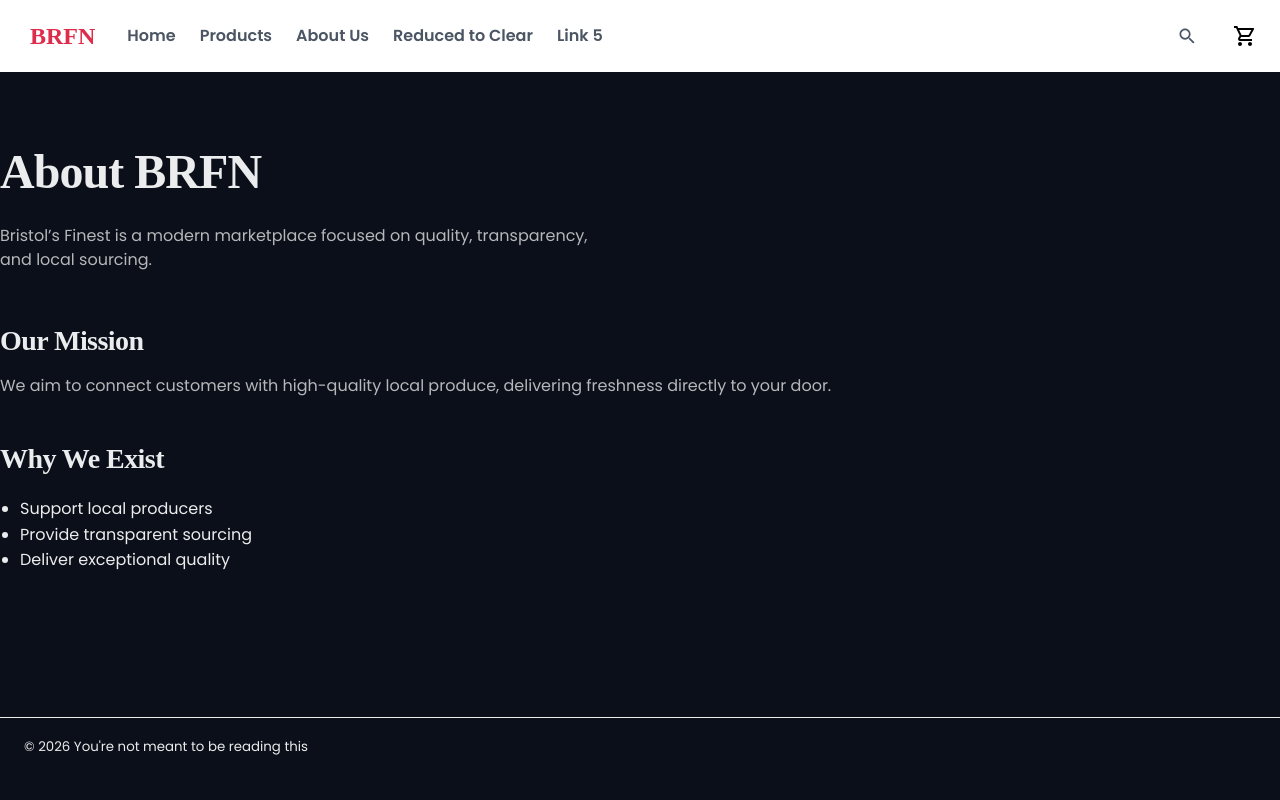
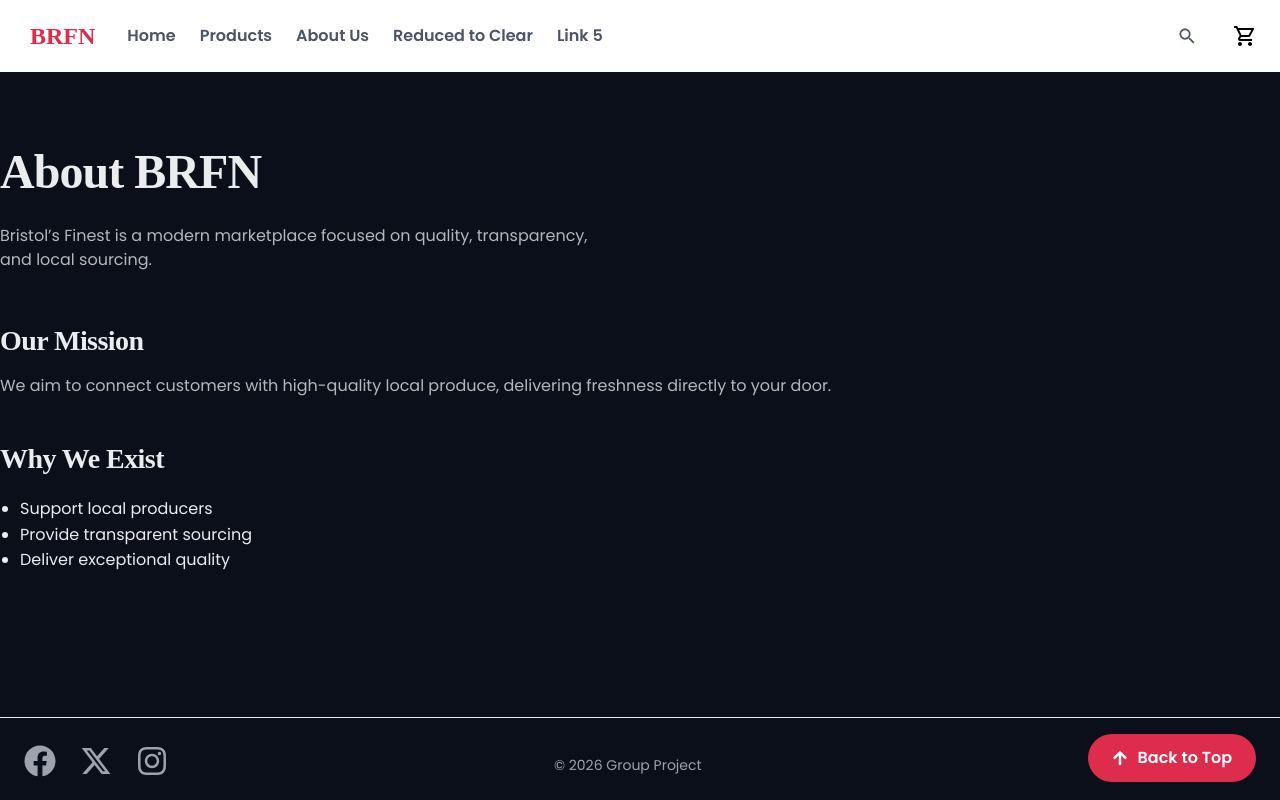
Before and after one commit to Zednin/DaESD_GP, a React app in the folder frontend/: page /about in a window 1280 px wide. Built offline with nearby package versions, Linux system fonts and the light colour scheme; the HTML template or start-up script is replaced by a standard one; a web font is replaced by a local one.

Commit message:
BRFN-58: Added Footer component with social media links and scroll to top functionality

```diff
--- a/frontend/src/components/Footer.jsx
+++ b/frontend/src/components/Footer.jsx
@@ -1,7 +1,43 @@
+import { FaFacebook, FaInstagram, FaArrowUp } from "react-icons/fa";
+import { FaXTwitter } from "react-icons/fa6";
+import styles from "./Footer.module.css";
+
 export default function Footer() {
+  const scrollToTop = () => {
+    window.scrollTo({ top: 0, behavior: "smooth" });
+    document.documentElement.scrollTo({ top: 0, behavior: "smooth" });
+    document.body.scrollTo({ top: 0, behavior: "smooth" });
+  };
+
   return (
-    <footer style={{ padding: "16px 24px", borderTop: "1px solid #eee", marginTop: 40 }}>
-      <small>© {new Date().getFullYear()} You're not meant to be reading this</small>
+    <footer className={styles.footer}>
+
+      {/* Social media icons */}
+      <div className={styles.socialIcons}>
+        <a href="https://www.facebook.com" target="_blank" rel="noopener noreferrer" className={styles.socialLink}>
+          <FaFacebook />
+        </a>
+        <a href="https://www.x.com" target="_blank" rel="noopener noreferrer" className={styles.socialLink}>
+          <FaXTwitter />
+        </a>
+        <a href="https://www.instagram.com" target="_blank" rel="noopener noreferrer" className={styles.socialLink}>
+          <FaInstagram />
+        </a>
+      </div>
+
+      <small className={styles.copyright}>
+        © {new Date().getFullYear()} Group Project
+        </small>
+
+
+      {/* Scroll to top button */}
+      <div className={styles.backToTop}>
+        <button onClick={scrollToTop} className={styles.backToTopBtn}>
+          <FaArrowUp /> Back to Top
+        </button>
+      </div>
+
+
     </footer>
   );
 }
--- /dev/null
+++ b/frontend/src/components/Footer.module.css
@@ -0,0 +1,58 @@
+.footer {
+    display: flex;
+    flex-direction: row;
+    padding: 16px 24px;
+    border-top: 1px solid #eee;
+    margin-top: 40px;
+    text-align: center;
+    justify-content: space-between;
+    align-items: center;
+}
+
+/* Scroll to top button */
+.backToTop {
+    margin-bottom: 16px;
+}
+
+.backToTopBtn {
+    display: inline-flex;
+    align-items: center;
+    gap: 10px;
+    border: none;
+    border-radius: 9999px;
+    padding: 12px 24px;
+    font-weight: 600;
+    background: var(--primary);
+    color: #fff;
+    transition: transform 300ms ease;
+}
+
+.backToTopBtn:hover {
+    transform: scale(1.07);
+}
+
+/* Social Media Icons */
+.socialIcons {
+    display: flex;
+    justify-content: center;
+    gap: 24px;
+}
+
+.socialLink {
+    color: #9ca3af;
+    text-decoration: none;
+    font-weight: 600;
+    font-size: 2rem;
+    transition: color 0.3s ease;
+}
+
+.socialLink:hover {
+    color: var(--primary);
+}
+
+/* Copyright */
+
+.copyright {
+    color: #9ca3af;
+    font-size: 0.875rem;
+}
```
